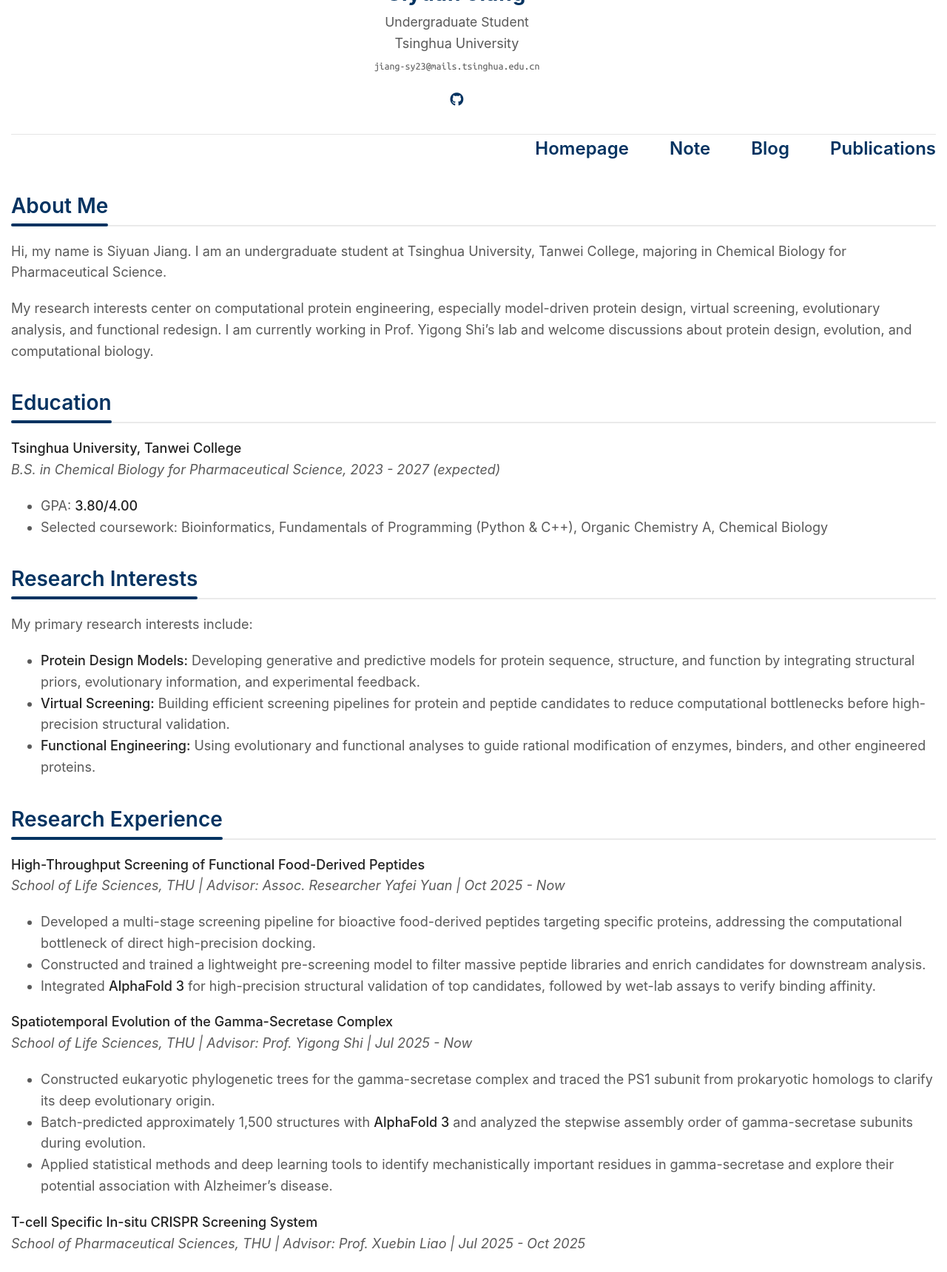
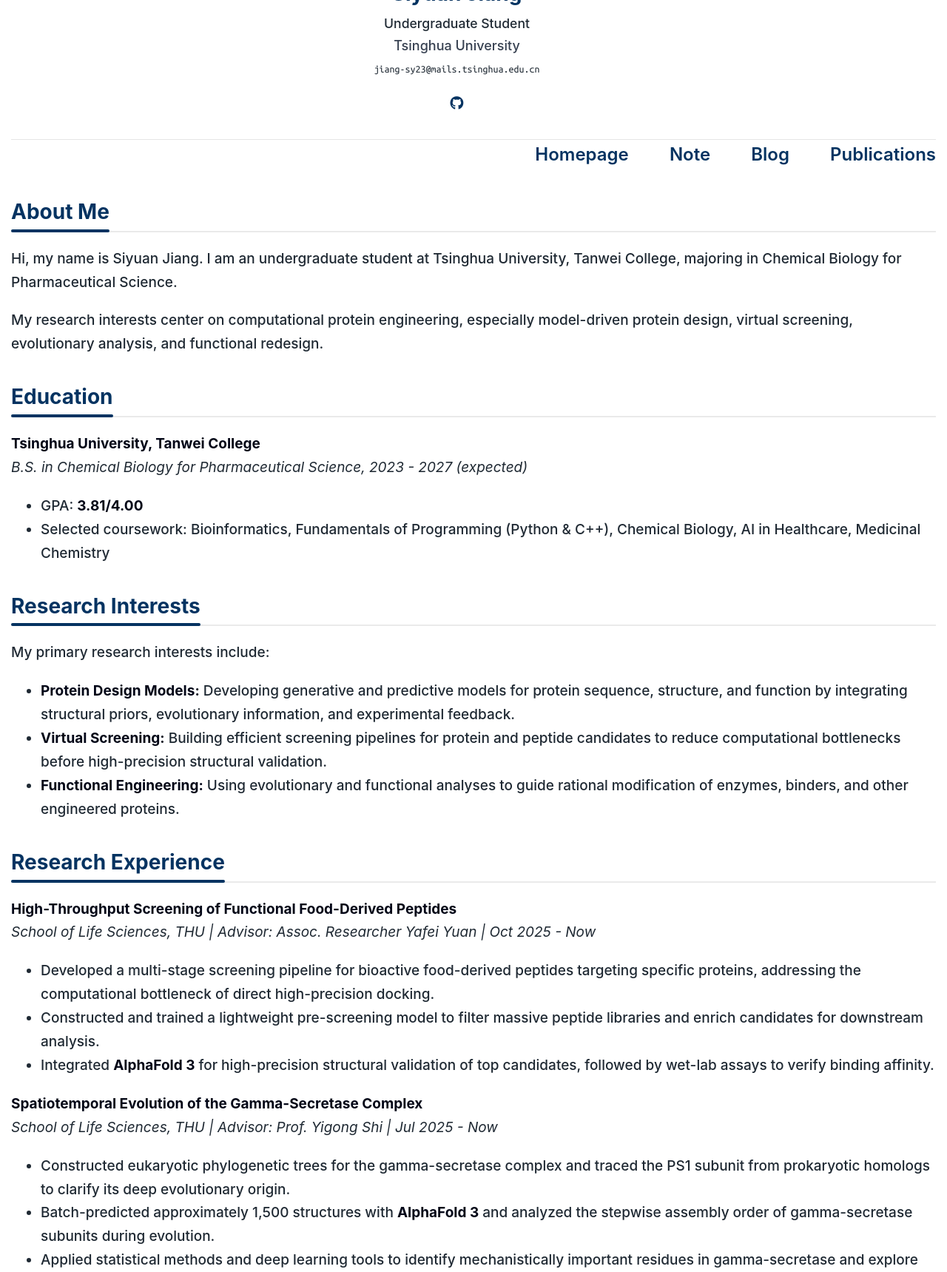
Before and after one commit to siyuanj/siyuanj.github.io, a Jekyll site: the page built from index.md, in a window 1280 px wide, cut to the strip 176-1895 px from the top of the page. Shown: the whole strip at 74% size. Built offline with Jekyll 4.4.1, drawn with Linux system fonts in a browser that asks for light colours; a style sheet for code colours, icons or effects is not loaded; our own code applies the rules of GitHub Pages for plain Markdown files; some of the changed text lies outside the part shown.

```diff
--- a/_sass/minimal-light.scss
+++ b/_sass/minimal-light.scss
@@ -172,7 +172,7 @@ email {
 
 /* 自动颜色：在亮模式下为深灰，暗模式下为浅灰 */
 autocolor{
-  color:#595959;
+  color:#374151;
 }
 
 /* 仅在亮模式下可见 */
@@ -201,11 +201,11 @@ papertitle {
 @media (prefers-color-scheme: dark) {
     body {
         background-color: #20212b; /* 背景色 */
-        color: #dadbdf;            /* 文字色 */
+        color: #e3e6eb;            /* 文字色 */
     }
 
     autocolor{
-      color:#dadbdf;
+      color:#e3e6eb;
     }
 
     lightonly {
@@ -217,7 +217,7 @@ papertitle {
     }
 
     papertitle {
-    color:#eeeff0;
+    color:#f4f6f8;
     }
 
 }
@@ -291,19 +291,22 @@ body {
   font-family: -apple-system, BlinkMacSystemFont, "Segoe UI", Helvetica, Arial, sans-serif, "Apple Color Emoji", "Segoe UI Emoji", "Segoe UI Symbol";
 
   /* 字号设置：这里修改正文大小，默认通常是 16px，你可以尝试 18px */
-  font-size: 18px;
+  font-size: 19px;
+  font-weight: 450;
 
   /* 行高：设置 1.6 或 1.7 会让大段文字阅读起来更舒服 */
-  line-height: 1.6;
+  line-height: 1.68;
 
   /* 基础文字颜色：深灰色通常比纯黑更护眼 */
-  color: #595959;
+  color: #1f2933;
+  -webkit-font-smoothing: antialiased;
+  text-rendering: optimizeLegibility;
 }
 
 
 /* 标题通用样式 (h3 - h6) */
 h3, h4, h5, h6 {
-  font-weight: 600;
+  font-weight: 700;
   color:#39c; /* 深蓝色 */
   margin:0 0 20px;
 }
@@ -314,7 +317,7 @@ h1 {
   color: #043361;
   margin: 0 0 10px;
   font-size: 40px; /* 原值 28px，稍微加大 */
-  letter-spacing: 1px; /* 增加字间距，显得更有质感 */
+  letter-spacing: 0;
 
 
 }
@@ -329,7 +332,7 @@ h1 {
 /* 1. H2 容器：负责绘制底部的全长灰色细线 */
 h2 {
   color: #043361;
-  font-weight: 600;
+  font-weight: 700;
   margin: 40px 0px 20px;
   font-size: 1.75rem;
 
@@ -371,6 +374,10 @@ h2 span::after {
 /* 正文元素间距 */
 p, ul, ol, table, pre, dl {
   margin:0 0 20px;
+}
+
+p, li {
+  font-weight: 450;
 }
 
 h1, h2, h3 {
@@ -554,13 +561,13 @@ header ul a:active {
 }
 
 strong {
-  color:#222;
-  font-weight:500;
+  color:#020617;
+  font-weight:700;
 }
 
 @media (prefers-color-scheme: dark) {
   strong {
-    color:#eeeff0;
+    color:#f4f6f8;
   }
 }
 
@@ -654,7 +661,7 @@ footer {
   }
 
    .image.avatar img {
-        border-radius: 100%;
+        border-radius: 0;
         width: 117px;
         padding:20px;
       }
@@ -716,7 +723,7 @@ footer {
   }
 
   .image.avatar img {
-      border-radius: 100%;
+      border-radius: 0;
       width: 95px;
       padding:20px;
   }
@@ -990,7 +997,7 @@ footer {
    ========================================================================== */
 html[data-theme="light"] body {
   background-color: #ffffff;
-  color: #595959;
+  color: #1f2933;
 }
 
 html[data-theme="light"] h1 {
@@ -1029,7 +1036,19 @@ html[data-theme="light"] .social-icons a:hover {
 }
 
 html[data-theme="light"] autocolor {
-  color: #595959;
+  color: #374151;
+}
+
+html[data-theme="light"] p,
+html[data-theme="light"] li {
+  color: #1f2933;
+  font-weight: 450;
+}
+
+html[data-theme="light"] header position,
+html[data-theme="light"] header email,
+html[data-theme="light"] header autocolor {
+  color: #374151;
 }
 
 html[data-theme="light"] lightonly {
@@ -1041,11 +1060,12 @@ html[data-theme="light"] darkonly {
 }
 
 html[data-theme="light"] papertitle {
-  color: #222222;
+  color: #020617;
 }
 
 html[data-theme="light"] strong {
-  color: #222222;
+  color: #020617;
+  font-weight: 700;
 }
 
 html[data-theme="light"] th,
@@ -1088,7 +1108,7 @@ html[data-theme="light"] .theme-toggle:hover {
 
 html[data-theme="dark"] body {
   background-color: #20212b;
-  color: #dadbdf;
+  color: #e3e6eb;
 }
 
 html[data-theme="dark"] h1 {
@@ -1127,7 +1147,7 @@ html[data-theme="dark"] .social-icons a:hover {
 }
 
 html[data-theme="dark"] autocolor {
-  color: #dadbdf;
+  color: #e3e6eb;
 }
 
 html[data-theme="dark"] lightonly {
@@ -1140,7 +1160,7 @@ html[data-theme="dark"] darkonly {
 
 html[data-theme="dark"] papertitle,
 html[data-theme="dark"] strong {
-  color: #eeeff0;
+  color: #f4f6f8;
 }
 
 html[data-theme="dark"] th,
@@ -1157,7 +1177,7 @@ html[data-theme="dark"] .post-date {
 }
 
 html[data-theme="dark"] .post-link {
-  color: #dadbdf;
+  color: #e3e6eb;
 }
 
 html[data-theme="dark"] .post-link:hover {
--- a/index.md
+++ b/index.md
@@ -6,14 +6,14 @@ layout: homepage
 
 Hi, my name is Siyuan Jiang. I am an undergraduate student at Tsinghua University, Tanwei College, majoring in Chemical Biology for Pharmaceutical Science.
 
-My research interests center on computational protein engineering, especially model-driven protein design, virtual screening, evolutionary analysis, and functional redesign. I am currently working in Prof. Yigong Shi's lab and welcome discussions about protein design, evolution, and computational biology.
+My research interests center on computational protein engineering, especially model-driven protein design, virtual screening, evolutionary analysis, and functional redesign.
 
 ## <span>Education</span>
 
 **Tsinghua University, Tanwei College**
 *B.S. in Chemical Biology for Pharmaceutical Science, 2023 - 2027 (expected)*
-- GPA: **3.80/4.00**
-- Selected coursework: Bioinformatics, Fundamentals of Programming (Python & C++), Organic Chemistry A, Chemical Biology
+- GPA: **3.81/4.00**
+- Selected coursework: Bioinformatics, Fundamentals of Programming (Python & C++), Chemical Biology, AI in Healthcare, Medicinal Chemistry
 
 ## <span>Research Interests</span>
 
```
Also changed, not shown: other parts of index.md (+13 -5 lines), docs/STATUS.md (+6 -2 lines), 1 other file.
